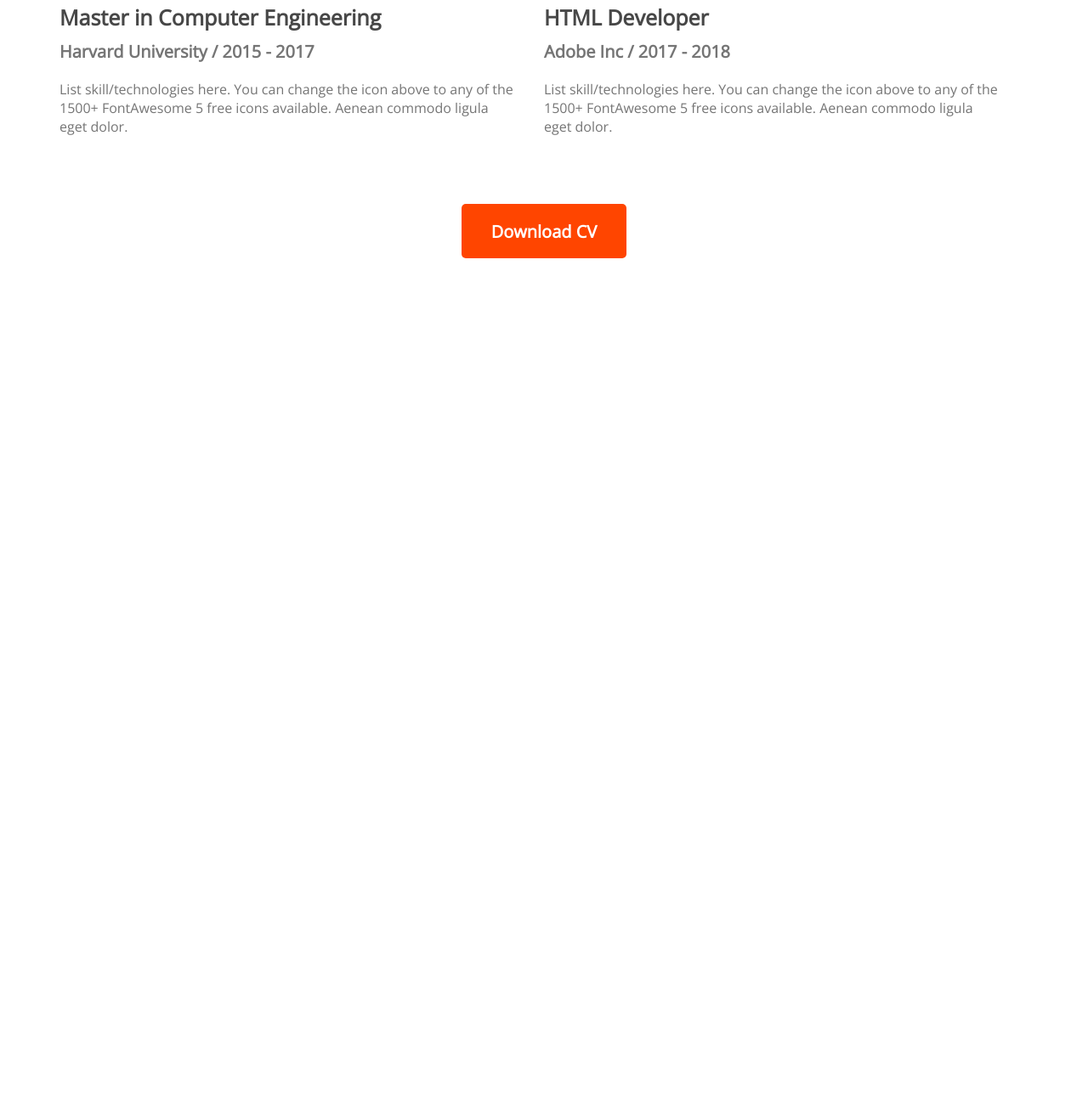
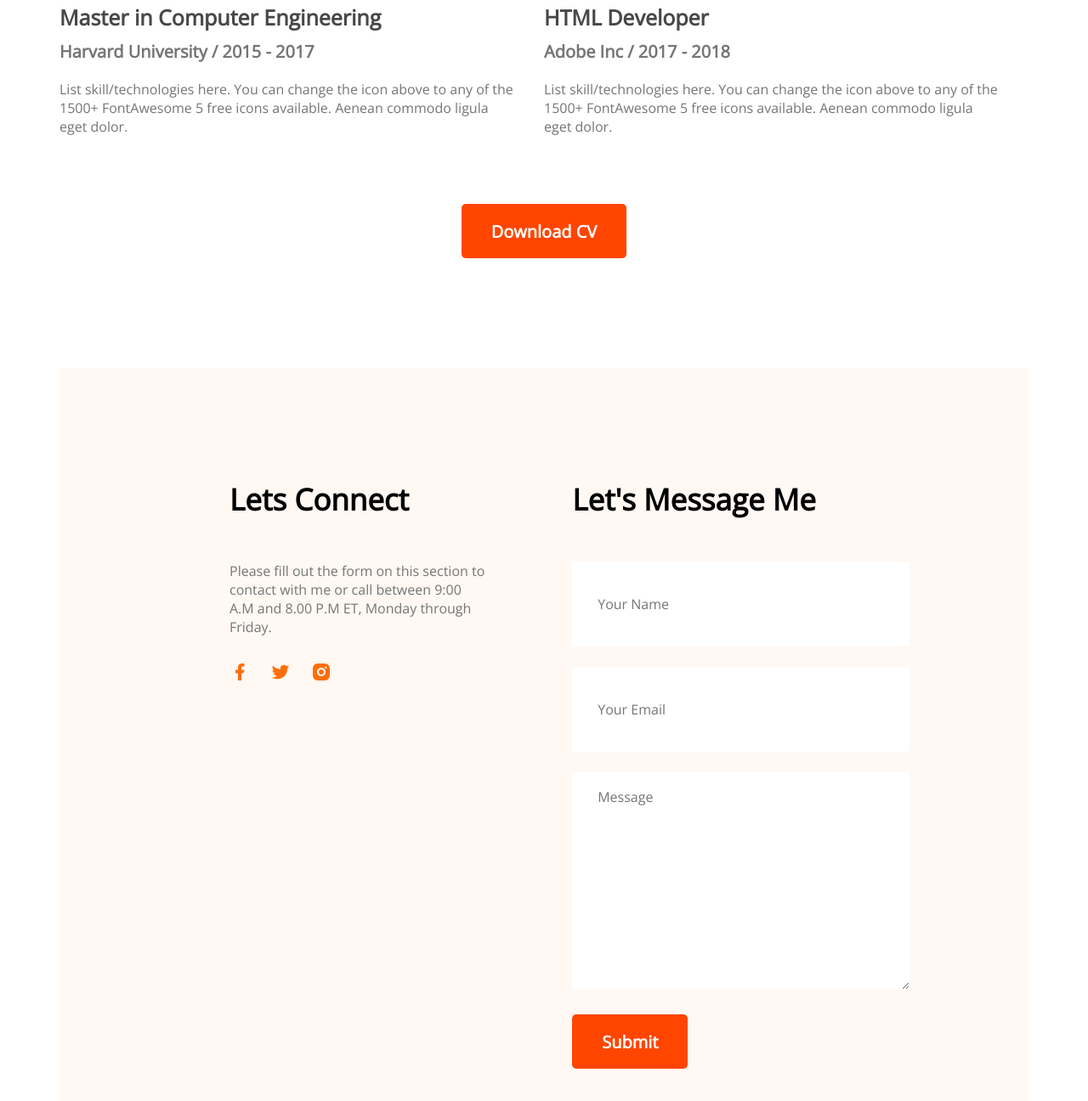
Before and after one commit to Monira-Jahan/developer-portfolio, a plain HTML site: page index.html in a window 1280 px wide. Shown: the part 2965-4261 px from the top of the page at 85% size. Before the commit the page ends 3269 px from the top, so only its background shows below. Drawn offline with nearby package versions, Linux system fonts and the light colour scheme.

Commit message:
Contact us added

```diff
--- a/index.html
+++ b/index.html
@@ -139,6 +139,36 @@
             <button class="btn-primary">Download CV</button>
         </div>
         </section>
+        <!-- contact section -->
+        <section class="contact">
+            <div>
+                <h3 class="section-title">Lets Connect</h2>
+                    <p class="section-description">
+                        Please fill out the form on this section to contact with
+                        me or call between 9:00 A.M and 8.00 P.M ET, Monday through Friday.
+                    </p>
+                    <a href="">
+                        <img src="images/icons/facebook.png" alt="">
+                    </a>
+                    <a href="">
+
+                        <img src="images/icons/twitter.png" alt="">
+                    </a>
+                    <a href="">
+                        <img src="images/icons/insta.png" alt="">
+                    </a>
+            </div>
+            <div>
+                <h3 class="section-title">Let's Message Me</h2>
+                    <form action="">
+                        <input type="text" name="" id="" placeholder="Your Name">
+                        <input type="email" name="" id="" placeholder="Your Email">
+                        <textarea name="" id="" cols="30" rows="10" placeholder="Message"></textarea>
+                        <input class="btn-primary" type="submit" value="Submit">
+                    </form>
+            </div>
+
+        </section>
 
     </main>
     <footer>
--- a/styles/portfolio.css
+++ b/styles/portfolio.css
@@ -175,3 +175,35 @@ section{
     margin-top:50px;
     text-align:center;
 }
+/* Contact style */
+.contact .section-title{
+    text-align:left;
+}
+.contact{
+    display:flex;
+    gap:100px;
+    background: #FFF8F3;
+    background-position:cover;
+    padding:130px 200px;
+    /* align-items:center; */
+}
+.contact input[type="text"], input[type="email"],textarea{
+    margin-bottom: 24px;
+    border:0;
+    width:100%;
+    padding: 18px 30px;
+    font-size: 16px;
+}
+input{
+    height:64px;
+
+}
+.contact a{
+    text-decoration: none;
+    justify-content: space-between;
+    padding-right: 20px;
+}
+.contact .section-description{
+    font-size: 16px;
+    /* background-position:bottom right,left; */
+}
```
